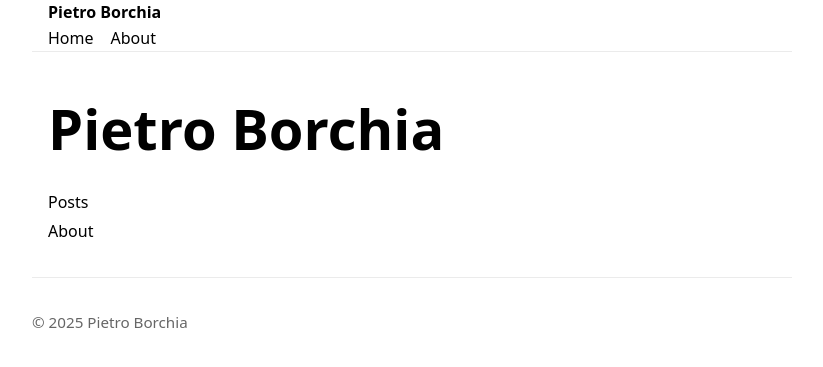
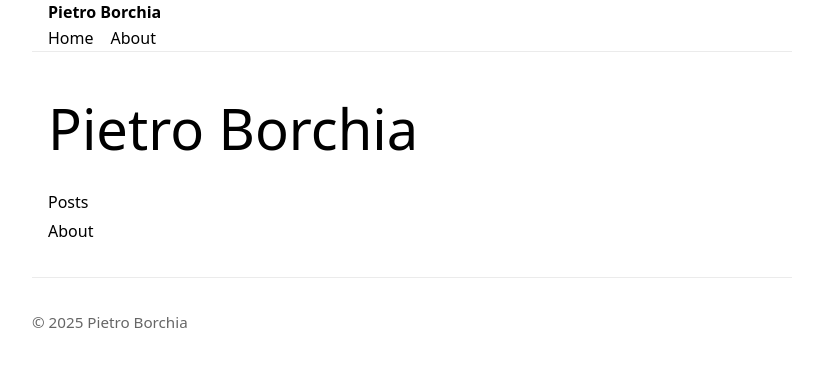
Before and after one commit to pietroborchia/my-blog, a Jekyll site: the page built from index.md, in a window 1280 px wide. Shown: the top 367 px of the page, without its empty margins (228-1051 px from the left). Built offline with Jekyll 4.4.1, drawn with Linux system fonts in a browser that asks for light colours.

Commit message:
Update style.css

```diff
--- a/assets/style.css
+++ b/assets/style.css
@@ -23,7 +23,7 @@ pre { background: #f6f8fa; padding: .75rem; border-radius: 10px; overflow: auto;
 .katex-display > .katex { white-space: normal; }
 .katex-display > .base { margin: 0.25em 0; }
 
-.home-name { font-weight: 800; font-size: clamp(2.2rem, 6vw, 3.5rem); margin: 2rem 0 1rem; }
+.home-name { font-weight: 500; font-size: clamp(2.2rem, 6vw, 3.5rem); margin: 2rem 0 1rem; }
 
 .home-nav a {
   display: block;          /* puts each link on its own line */
```
